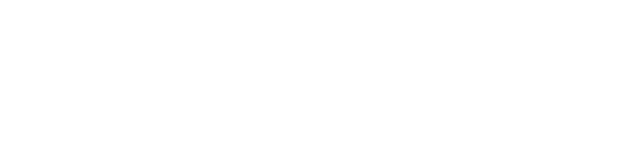
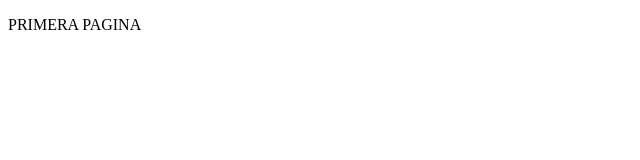
Before and after one commit to LuisMartinez-s/Infraweb, a plain HTML site: page index.html in a window 1280 px wide. Shown: the whole page, without its empty margins (0-640 px from the left). Drawn offline with Linux system fonts and the light colour scheme.

Commit message:
ahora el index tiene codigo html

```diff
--- a/index.html
+++ b/index.html
@@ -5,6 +5,7 @@
     <meta name="viewport" content="width=device-width, initial-scale=1.0">
     <meta http-equiv="X-UA-Compatible" content="ie=edge">
     <title>Document</title>
+    <p> PRIMERA PAGINA</p>
 </head>
 <body>
 
```
